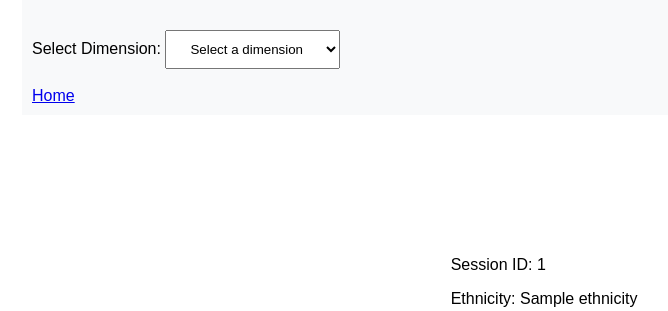
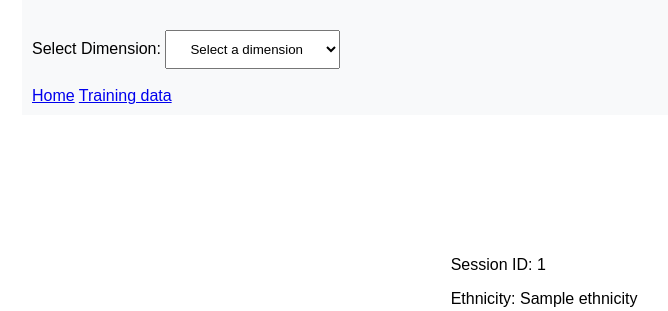
Before and after one commit to leroidubuffet/ABLExR_flask, a Flask app: template templates/analysis.html in a window 1280 px wide. Shown: the top 311 px of the page, without its empty margins (106-774 px from the left). Run offline with Flask 3, Linux system fonts and the light colour scheme; the template is opened without the code that fills it: most values are stand-ins (such as "Sample title", 1, 10 or a date in 2020).

Commit message:
training data link

```diff
--- a/templates/analysis.html
+++ b/templates/analysis.html
@@ -26,6 +26,7 @@
 			</form>
 			<br>
 			<a href="/">Home</a>
+			<a href="https://docs.google.com/spreadsheets/d/12kdXMixqPOi5dwPBsxawfAe2asPIWhMyfl51is0jZyc/edit?usp=sharing"target="_blank">Training data</a>
 		</div>
 		<div class="session-info">
 			<p>Session ID: {{ session_id }}</p>
```
